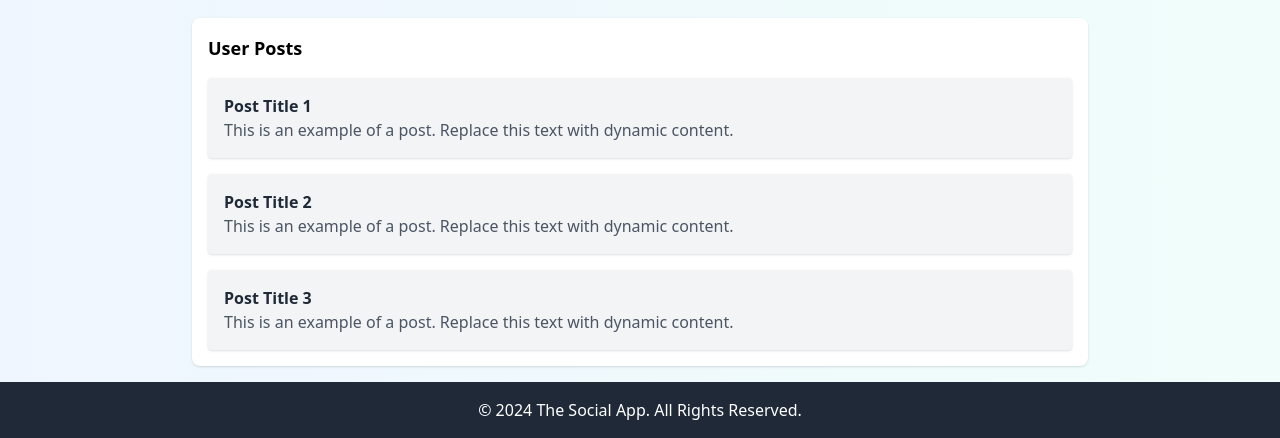
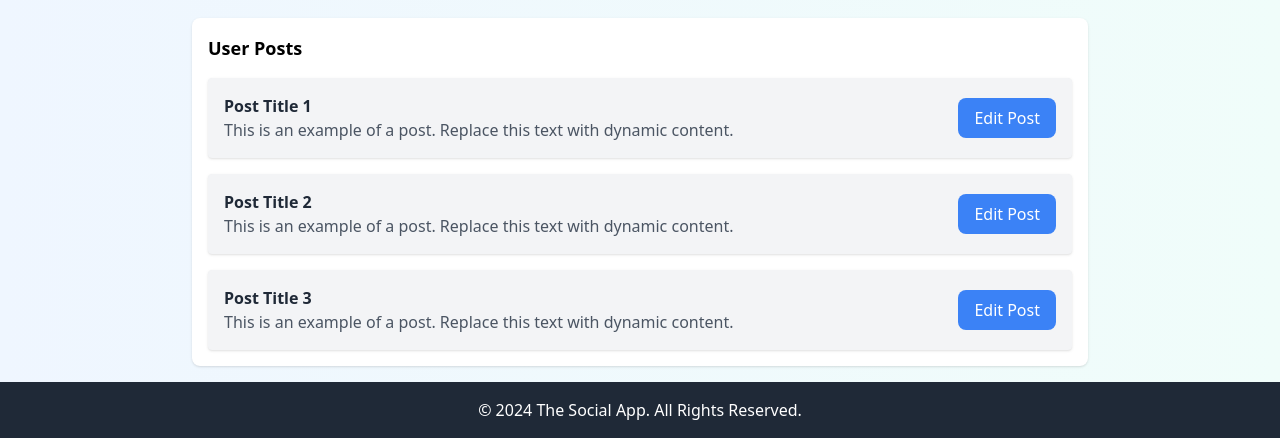
Before and after one commit to RaddishAI/css2.0, a website: page profile/index.html in a window 1280 px wide. Shown: the part 580-1018 px from the top of the page. Drawn offline with Linux system fonts and the light colour scheme.

Commit message:
put in edit post buttom on profile page

```diff
--- a/profile/index.html
+++ b/profile/index.html
@@ -22,7 +22,6 @@
   <main class="flex-grow p-4 bg-gradient-to-r from-blue-50 to-teal-50">
     <!-- Profile Header -->
     <section class="relative mb-6 max-w-4xl mx-auto bg-white shadow rounded-lg border border-gray-300">
-      <!-- Banner with Full Border -->
       <img src="https://via.placeholder.com/600x200" alt="Profile Banner" class="w-full h-40 object-cover border border-gray-300">
       <div class="absolute bottom-0 left-4 transform translate-y-1/2">
         <img src="https://via.placeholder.com/100" alt="Profile picture of Username" class="rounded-full w-24 h-24 border-4 border-white shadow-lg">
@@ -32,7 +31,6 @@
     <!-- Profile Info -->
     <section class="max-w-4xl mx-auto bg-white shadow rounded-lg p-4">
       <div class="flex flex-col sm:flex-row items-center sm:items-start">
-        <!-- Info Section -->
         <div class="text-center sm:text-left sm:ml-4">
           <h1 class="text-2xl font-bold text-gray-800">Username</h1>
           <p class="text-gray-600 mt-1">A short bio about the user. Hobbies, interests, or a tagline.</p>
@@ -42,8 +40,6 @@
             <span class="text-gray-600">50 Following</span>
           </div>
         </div>
-
-        <!-- Follow Button -->
         <button id="followButton"
                 class="mt-4 sm:mt-0 sm:ml-auto bg-green-500 text-white px-4 py-2 rounded block sm:inline-block text-center"
                 onclick="toggleFollow()">
@@ -73,17 +69,26 @@
     <section class="max-w-4xl mx-auto bg-white shadow rounded-lg p-4 mt-6">
       <h2 class="text-lg font-bold mb-4">User Posts</h2>
       <div class="space-y-4">
-        <article class="bg-gray-100 p-4 rounded shadow">
-          <h3 class="font-bold text-gray-800">Post Title 1</h3>
-          <p class="text-gray-600">This is an example of a post. Replace this text with dynamic content.</p>
+        <article class="bg-gray-100 p-4 rounded shadow flex items-center">
+          <div class="flex-grow">
+            <h3 class="font-bold text-gray-800 post-title">Post Title 1</h3>
+            <p class="text-gray-600 post-content">This is an example of a post. Replace this text with dynamic content.</p>
+          </div>
+          <button onclick="editPost('post1')" class="ml-4 px-4 py-2 bg-blue-500 text-white rounded-lg hover:shadow-md">Edit Post</button>
         </article>
-        <article class="bg-gray-100 p-4 rounded shadow">
-          <h3 class="font-bold text-gray-800">Post Title 2</h3>
-          <p class="text-gray-600">This is an example of a post. Replace this text with dynamic content.</p>
+        <article class="bg-gray-100 p-4 rounded shadow flex items-center">
+          <div class="flex-grow">
+            <h3 class="font-bold text-gray-800 post-title">Post Title 2</h3>
+            <p class="text-gray-600 post-content">This is an example of a post. Replace this text with dynamic content.</p>
+          </div>
+          <button onclick="editPost('post2')" class="ml-4 px-4 py-2 bg-blue-500 text-white rounded-lg hover:shadow-md">Edit Post</button>
         </article>
-        <article class="bg-gray-100 p-4 rounded shadow">
-          <h3 class="font-bold text-gray-800">Post Title 3</h3>
-          <p class="text-gray-600">This is an example of a post. Replace this text with dynamic content.</p>
+        <article class="bg-gray-100 p-4 rounded shadow flex items-center">
+          <div class="flex-grow">
+            <h3 class="font-bold text-gray-800 post-title">Post Title 3</h3>
+            <p class="text-gray-600 post-content">This is an example of a post. Replace this text with dynamic content.</p>
+          </div>
+          <button onclick="editPost('post3')" class="ml-4 px-4 py-2 bg-blue-500 text-white rounded-lg hover:shadow-md">Edit Post</button>
         </article>
       </div>
     </section>
@@ -119,7 +124,7 @@
 
     function editSocialLinks() {
       const platforms = [
-        { name: "X", baseUrl: "https://X.com/" },
+        { name: "Twitter", baseUrl: "https://X.com/" },
         { name: "LinkedIn", baseUrl: "https://linkedin.com/in/" },
         { name: "GitHub", baseUrl: "https://github.com/" },
       ];
@@ -132,6 +137,18 @@
         }
       });
     }
+
+    function editPost(postId) {
+      const post = document.getElementById(postId);
+      const postTitle = post.querySelector(".post-title");
+      const postContent = post.querySelector(".post-content");
+
+      const newTitle = prompt("Edit Post Title:", postTitle.textContent);
+      const newContent = prompt("Edit Post Content:", postContent.textContent);
+
+      if (newTitle) postTitle.textContent = newTitle;
+      if (newContent) postContent.textContent = newContent;
+    }
   </script>
 </body>
 </html>
```
Also changed, not shown: src/output.css.
